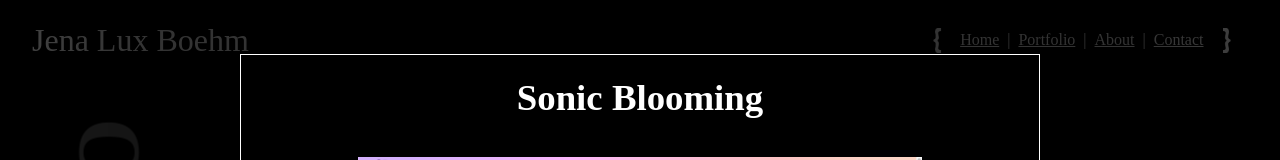
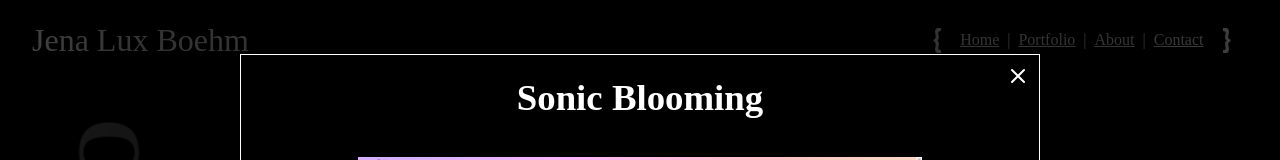
Before and after one commit to jena-boehm/portfolio-site, a React app: page /portfolio in a window 1280 px wide. Both pictures are taken after a click on the picture 514 px from the left and 294 px from the top of the page. Shown: the top 160 px of the page. Built offline with nearby package versions, Linux system fonts and the light colour scheme; the HTML template or start-up script is replaced by a standard one; a web font is replaced by a local one.

Commit message:
add popup close svg

```diff
--- a/src/components/portfolio/PortfolioDetails.css
+++ b/src/components/portfolio/PortfolioDetails.css
@@ -10,6 +10,21 @@
     line-height: 1.5em;
     box-shadow: 0 0 400px 400px rgba(0, 0, 0, 0.8);
     border: 1px solid white;
+
+    .close {
+        position: absolute;
+        right: 10px;
+        top: 10px;
+      }
+
+      .close:hover {
+        transform: scale(1.1);
+        cursor: pointer;
+      }
+
+      .close:active {
+        transform: scale(0.9);
+      }
 
     .name {
         font-size: 2.3em;
--- a/src/components/portfolio/PortfolioItem.jsx
+++ b/src/components/portfolio/PortfolioItem.jsx
@@ -22,7 +22,11 @@ export const PortfolioItem = (project) => {
               alt={project.name}
               height="200em"/>
           )}>
-          <PortfolioItemDetails {...project}/>
+          {close => (
+            <PortfolioItemDetails
+              {...project}
+              close={close}/>
+          )}
         </Popup>
       </figure>
     </>
--- a/src/components/portfolio/PortfolioItemDetails.jsx
+++ b/src/components/portfolio/PortfolioItemDetails.jsx
@@ -3,9 +3,24 @@ import React from 'react';
 import styles from './PortfolioDetails.css';
 import PropTypes from 'prop-types';
 
-export const PortfolioItemDetails = ({ name, image, description, myContributions, deployed, github, technologies }) => {
+export const PortfolioItemDetails = ({ close, name, image, description, myContributions, deployed, github, technologies }) => {
   return (
     <section className={styles.projectDetails}>
+      <svg
+        className={styles.close}
+        fill="none"
+        stroke="currentColor"
+        viewBox="0 0 24 24"
+        xmlns="http://www.w3.org/2000/svg"
+        height="1.5em"
+        onClick={close}>
+        <path
+          strokeLinecap="round"
+          strokeLinejoin="round"
+          strokeWidth={2}
+          d="M6 18L18 6M6 6l12 12" />
+      </svg>
+
       <h2 className={styles.name}>{name}</h2>
       <img
         src={image}
```
